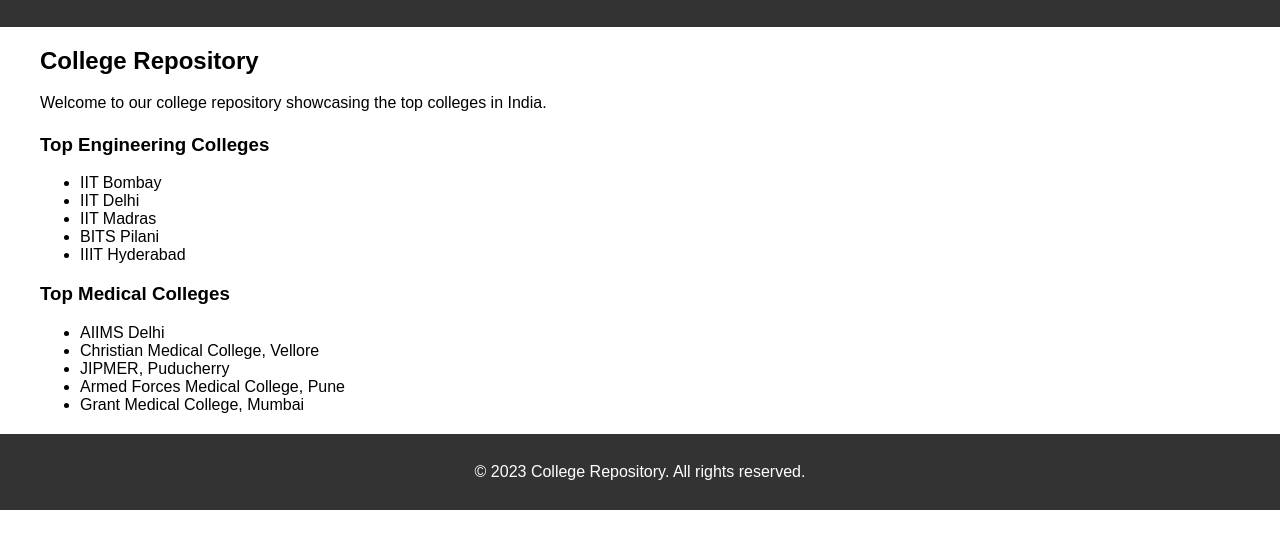
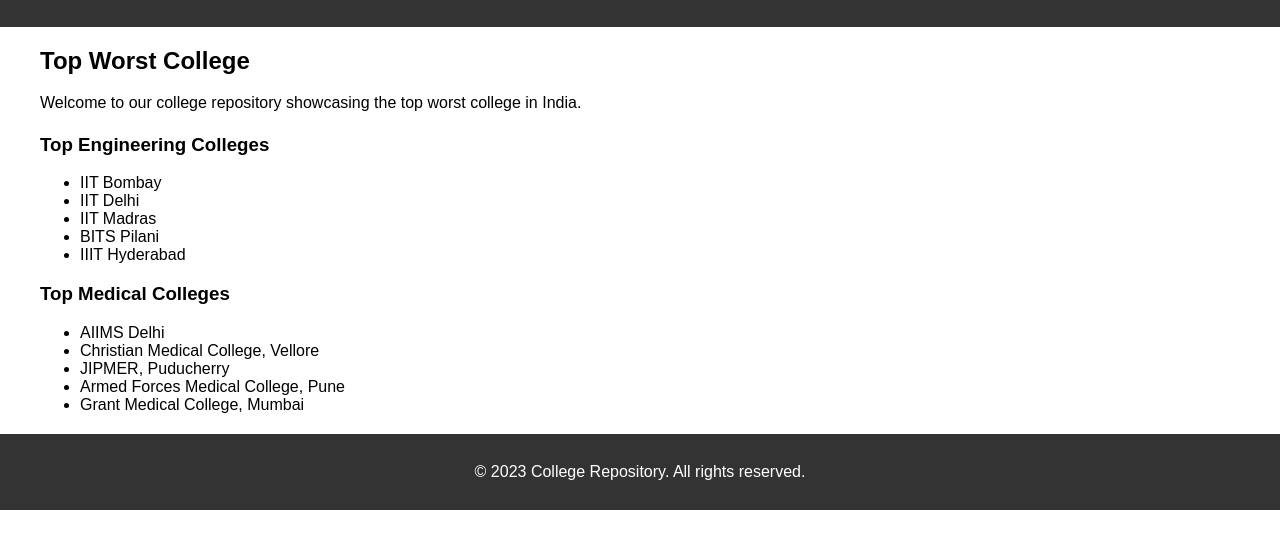
Before and after one commit to SamarthS007/colleges, a plain HTML site: page index.html in a window 1280 px wide. Shown: the part 85-634 px from the top of the page. Drawn offline with Linux system fonts and the light colour scheme.

Commit message:
Update index.html: Change headline in college repo to 'top worst college'

```diff
--- a/index.html
+++ b/index.html
@@ -13,8 +13,8 @@
 
 <main>
 <section>
-<h2>College Repository</h2>
-<p>Welcome to our college repository showcasing the top colleges in India.</p>
+<h2>Top Worst College</h2>
+<p>Welcome to our college repository showcasing the top worst college in India.</p>
 
 <h3>Top Engineering Colleges</h3>
 <ul>
```
